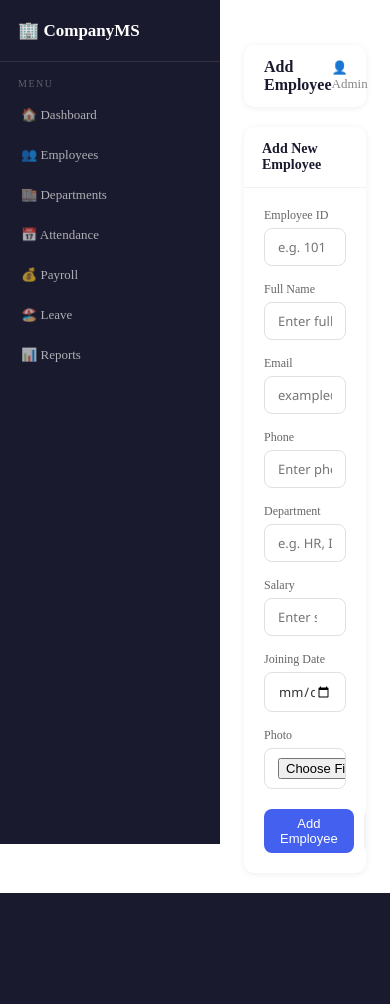
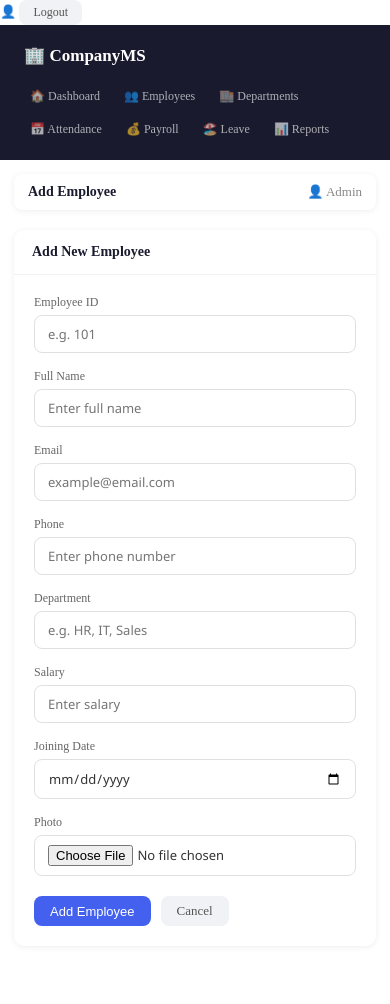
Before and after one commit to ShanVEERAMUTHU/company-management, a Django app: page /add/ in a window 390 px wide. Before the commit the page ends 893 px from the top, so only its background shows below. Run offline with Django 5.2, Linux system fonts and the light colour scheme.

Commit message:
Mobile responsive fix

```diff
--- a/employees/templates/employees/base.html
+++ b/employees/templates/employees/base.html
@@ -148,6 +148,98 @@
 
         .delete-box { max-width: 400px; margin: 50px auto; text-align: center; }
         .delete-icon { width: 65px; height: 65px; background: #fff3cd; border-radius: 50%; display: flex; align-items: center; justify-content: center; font-size: 26px; margin: 0 auto 18px; }
+
+        /* Mobile Responsive */
+@media (max-width: 768px) {
+    .sidebar {
+        width: 100%;
+        height: auto;
+        position: relative;
+        display: flex;
+        flex-wrap: wrap;
+        align-items: center;
+        padding: 10px;
+    }
+
+    .sidebar-brand {
+        padding: 10px 14px;
+        border-bottom: none;
+        flex: 1;
+    }
+
+    .sidebar-section { display: none; }
+
+    .sidebar nav {
+        display: flex;
+        flex-wrap: wrap;
+        width: 100%;
+        margin-top: 0;
+        gap: 4px;
+        padding: 6px 10px;
+    }
+
+    .sidebar nav a {
+        padding: 7px 10px;
+        margin: 0;
+        border-left: none;
+        border-radius: 8px;
+        font-size: 12px;
+        flex: 0 0 auto;
+    }
+
+    .sidebar nav a:hover,
+    .sidebar nav a.active {
+        border-left: none;
+    }
+
+    .main {
+        margin-left: 0;
+        padding: 14px;
+    }
+
+    .stats-grid {
+        grid-template-columns: 1fr 1fr;
+        gap: 10px;
+    }
+
+    .table-wrap { overflow-x: auto; }
+
+    .topbar {
+        border-radius: 8px;
+        padding: 10px 14px;
+    }
+
+    .topbar h4 { font-size: 14px; }
+
+    .form-card { max-width: 100%; }
+
+    .delete-box { margin: 20px auto; }
+}
+
+@media (max-width: 480px) {
+    .stats-grid {
+        grid-template-columns: 1fr;
+    }
+}
+
+
+        /* Mobile Responsive */
+        @media (max-width: 768px) {
+            .sidebar { width: 100%; height: auto; position: relative; display: flex; flex-wrap: wrap; align-items: center; padding: 10px; }
+            .sidebar-brand { padding: 10px 14px; border-bottom: none; flex: 1; }
+            .sidebar-section { display: none; }
+            .sidebar nav { display: flex; flex-wrap: wrap; width: 100%; margin-top: 0; gap: 4px; padding: 6px 10px; }
+            .sidebar nav a { padding: 7px 10px; margin: 0; border-left: none !important; border-radius: 8px; font-size: 12px; flex: 0 0 auto; }
+            .main { margin-left: 0; padding: 14px; }
+            .stats-grid { grid-template-columns: 1fr 1fr; gap: 10px; }
+            .topbar { border-radius: 8px; padding: 10px 14px; }
+            .topbar h4 { font-size: 14px; }
+            .form-card { max-width: 100%; }
+            .delete-box { margin: 20px auto; }
+        }
+        @media (max-width: 480px) {
+            .stats-grid { grid-template-columns: 1fr; }
+        }
     </style>
 </head>
 <body>
```
